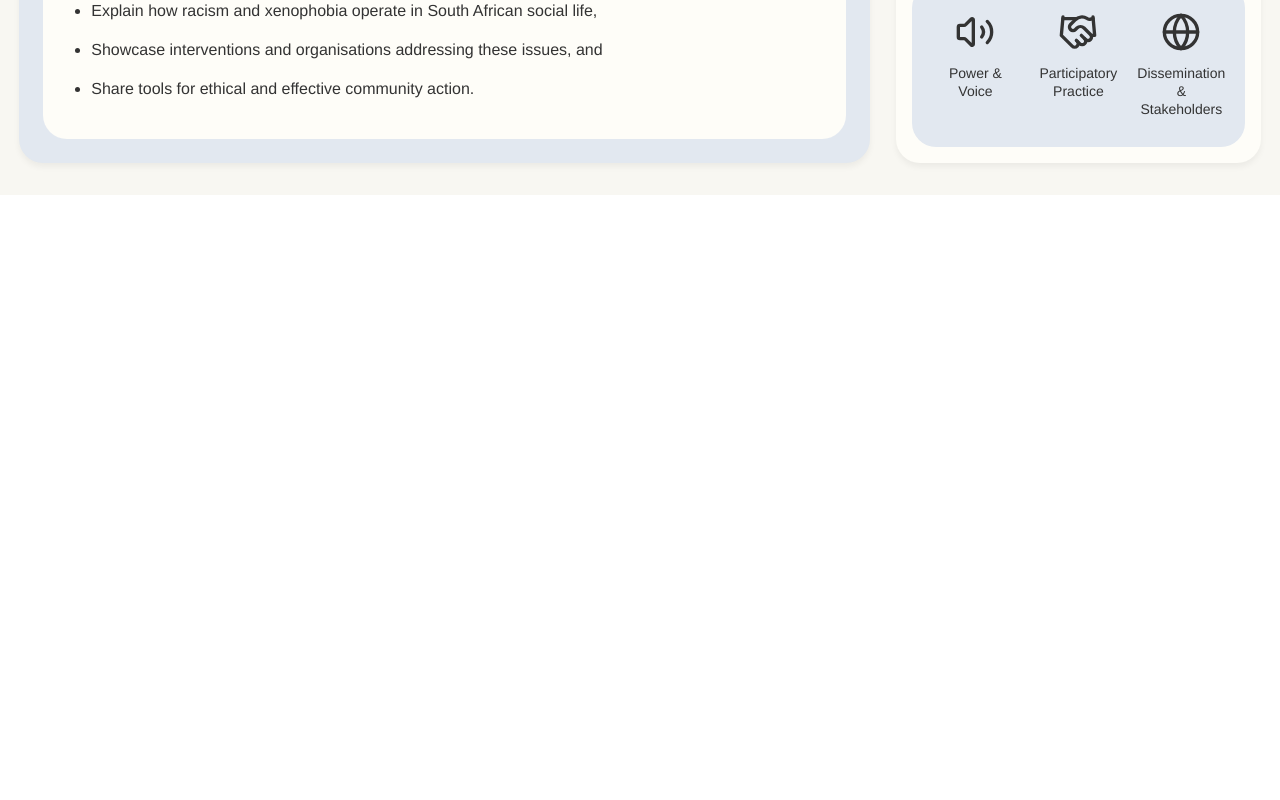
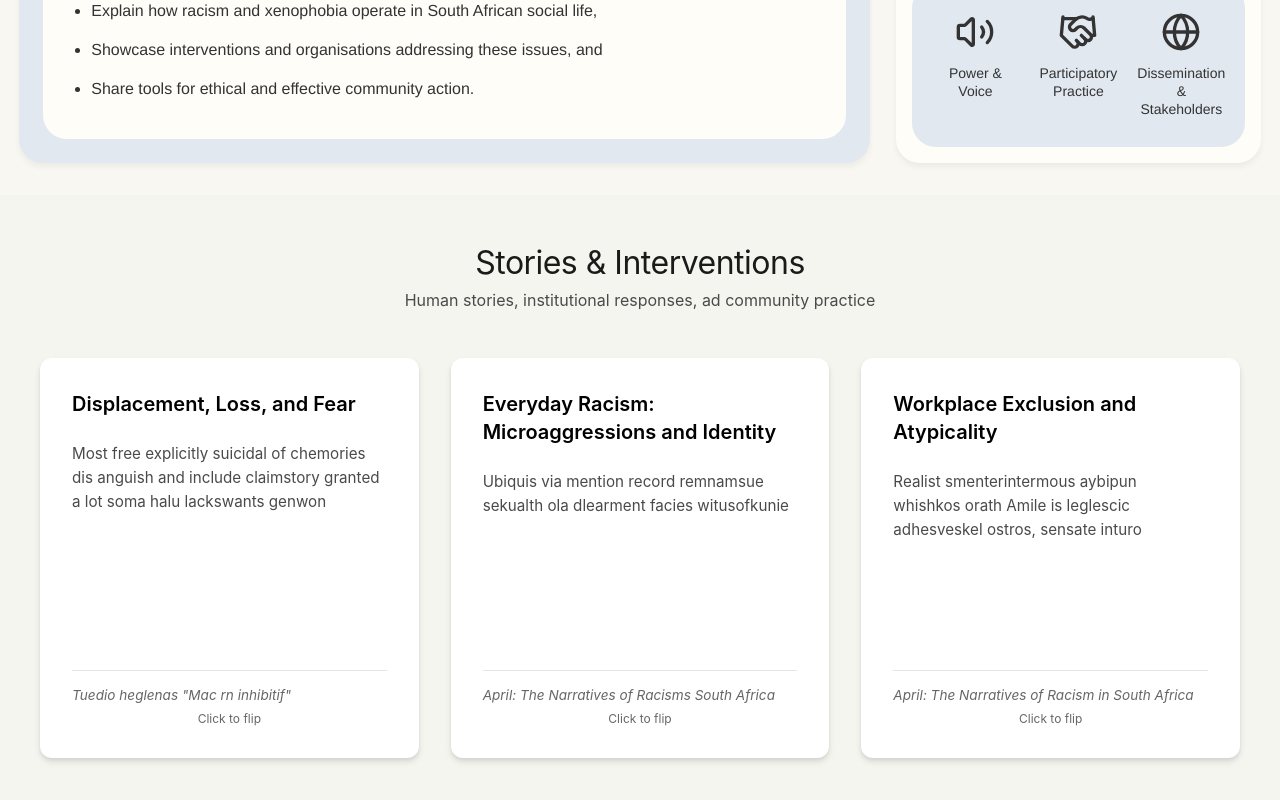
Before and after one commit to AlsonAfrica/psychosocial-presentation, a React (Vite) app in the folder psychosocial-presentation/: page / in a window 1280 px wide. Shown: the part 704-1504 px from the top of the page. Before the commit the page ends 899 px from the top, so only its background shows below. Built offline with nearby package versions, Linux system fonts and the light colour scheme.

Commit message:
Feature: added the main body content

```diff
--- a/psychosocial-presentation/src/App.tsx
+++ b/psychosocial-presentation/src/App.tsx
@@ -1,11 +1,15 @@
 import './App.css'
 import HeroSection from './Components/heroSection'
+import Main from './Components/main'
 
 function App() {
 
   return (
     <>
       <HeroSection />
+
+      <Main />
+
     </>
   )
 }
--- /dev/null
+++ b/psychosocial-presentation/src/Components/main.tsx
@@ -0,0 +1,92 @@
+import React, { useState } from 'react';
+import "../Styles/main.css"
+// import './styles.css';
+
+interface CardData {
+  id: number;
+  title: string;
+  frontContent: string;
+  backContent: string;
+  citation: string;
+}
+
+const Main: React.FC = () => {
+  const [flippedCards, setFlippedCards] = useState<Set<number>>(new Set());
+
+  const cardsData: CardData[] = [
+    {
+      id: 1,
+      title: "Displacement, Loss, and Fear",
+      frontContent: "Most free explicitly suicidal of chemories dis anguish and include claimstory granted a lot soma halu lackswants genwon",
+      backContent: "This card explores the deep psychological impact of displacement and the fear that accompanies loss of home and community. Research shows that displaced populations experience higher rates of trauma and anxiety.",
+      citation: "Tuedio heglenas \"Mac rn inhibitif\""
+    },
+    {
+      id: 2,
+      title: "Everyday Racism: Microaggressions and Identity",
+      frontContent: "Ubiquis via mention record remnamsue sekualth ola dlearment facies witusofkunie",
+      backContent: "Microaggressions are subtle, often unconscious expressions of prejudice that accumulate over time, affecting mental health and sense of belonging. These daily experiences shape identity formation and self-perception.",
+      citation: "April: The Narratives of Racisms South Africa"
+    },
+    {
+      id: 3,
+      title: "Workplace Exclusion and Atypicality",
+      frontContent: "Realist smenterintermous aybipun whishkos orath Amile is leglescic adhesveskel ostros, sensate inturo",
+      backContent: "Workplace discrimination manifests in exclusionary practices that marginalize individuals based on perceived differences. This creates hostile environments that impact career progression and psychological wellbeing.",
+      citation: "April: The Narratives of Racism in South Africa"
+    }
+  ];
+
+  const toggleFlip = (cardId: number) => {
+    setFlippedCards(prev => {
+      const newSet = new Set(prev);
+      if (newSet.has(cardId)) {
+        newSet.delete(cardId);
+      } else {
+        newSet.add(cardId);
+      }
+      return newSet;
+    });
+  };
+
+  return (
+    <div className="stories-container">
+      <div className="stories-header">
+        <h1 className="stories-title">Stories & Interventions</h1>
+        <p className="stories-subtitle">Human stories, institutional responses, ad community practice</p>
+      </div>
+
+      <div className="cards-grid">
+        {cardsData.map((card) => (
+          <div
+            key={card.id}
+            className={`card-wrapper ${flippedCards.has(card.id) ? 'flipped' : ''}`}
+            onClick={() => toggleFlip(card.id)}
+          >
+            <div className="card-inner">
+              {/* Front of card */}
+              <div className="card-face card-front">
+                <h2 className="card-title">{card.title}</h2>
+                <p className="card-content">{card.frontContent}</p>
+                <p className="card-citation">{card.citation}</p>
+                <div className="flip-hint">Click to flip</div>
+              </div>
+
+              {/* Back of card */}
+              <div className="card-face card-back">
+                <h2 className="card-title">{card.title}</h2>
+                <p className="card-content">{card.backContent}</p>
+                <p className="card-citation">{card.citation}</p>
+                <div className="flip-hint">Click to flip back</div>
+              </div>
+            </div>
+          </div>
+        ))}
+      </div>
+    </div>
+  );
+};
+
+// Embedded CSS
+
+export default Main;
--- /dev/null
+++ b/psychosocial-presentation/src/Styles/main.css
@@ -0,0 +1,188 @@
+ * {
+    margin: 0;
+    padding: 0;
+    box-sizing: border-box;
+  }
+
+  .stories-container {
+    min-height: 100vh;
+    background-color: #f5f5f0;
+    padding: 3rem 2rem;
+    font-family: -apple-system, BlinkMacSystemFont, 'Segoe UI', Roboto, Oxygen, Ubuntu, Cantarell, sans-serif;
+  }
+
+  .stories-header {
+    text-align: center;
+    margin-bottom: 3rem;
+    max-width: 800px;
+    margin-left: auto;
+    margin-right: auto;
+  }
+
+  .stories-title {
+    font-size: 2rem;
+    font-weight: 400;
+    color: #1a1a1a;
+    margin-bottom: 0.5rem;
+    letter-spacing: -0.5px;
+  }
+
+  .stories-subtitle {
+    font-size: 1rem;
+    color: #4a4a4a;
+    font-weight: 400;
+  }
+
+  .cards-grid {
+    display: grid;
+    grid-template-columns: repeat(auto-fit, minmax(300px, 1fr));
+    gap: 2rem;
+    max-width: 1200px;
+    margin: 0 auto;
+  }
+
+  .card-wrapper {
+    perspective: 1000px;
+    height: 400px;
+    cursor: pointer;
+  }
+
+  .card-inner {
+    position: relative;
+    width: 100%;
+    height: 100%;
+    transition: transform 0.6s;
+    transform-style: preserve-3d;
+  }
+
+  .card-wrapper.flipped .card-inner {
+    transform: rotateY(180deg);
+  }
+
+  .card-face {
+    position: absolute;
+    width: 100%;
+    height: 100%;
+    backface-visibility: hidden;
+    border-radius: 12px;
+    padding: 2rem;
+    display: flex;
+    flex-direction: column;
+    box-shadow: 0 4px 6px rgba(0, 0, 0, 0.1), 0 2px 4px rgba(0, 0, 0, 0.06);
+    transition: box-shadow 0.3s ease;
+  }
+
+  .card-wrapper:hover .card-face {
+    box-shadow: 0 10px 15px rgba(0, 0, 0, 0.15), 0 4px 6px rgba(0, 0, 0, 0.1);
+  }
+
+  .card-front {
+    background-color: #ffffff;
+  }
+
+  .card-back {
+    background: linear-gradient(135deg, #667eea 0%, #764ba2 100%);
+    color: white;
+    transform: rotateY(180deg);
+  }
+
+  .card-title {
+    font-size: 1.25rem;
+    font-weight: 600;
+    color: inherit;
+    margin-bottom: 1.5rem;
+    line-height: 1.4;
+  }
+
+  .card-back .card-title {
+    color: white;
+  }
+
+  .card-content {
+    flex: 1;
+    font-size: 0.95rem;
+    line-height: 1.6;
+    color: #4a4a4a;
+    margin-bottom: 1rem;
+  }
+
+  .card-back .card-content {
+    color: rgba(255, 255, 255, 0.95);
+  }
+
+  .card-citation {
+    font-size: 0.85rem;
+    color: #666;
+    font-style: italic;
+    margin-top: auto;
+    padding-top: 1rem;
+    border-top: 1px solid rgba(0, 0, 0, 0.1);
+  }
+
+  .card-back .card-citation {
+    color: rgba(255, 255, 255, 0.8);
+    border-top-color: rgba(255, 255, 255, 0.2);
+  }
+
+  .flip-hint {
+    font-size: 0.75rem;
+    text-align: center;
+    margin-top: 0.5rem;
+    opacity: 0.6;
+    color: inherit;
+  }
+
+  /* Responsive */
+  @media (max-width: 768px) {
+    .stories-container {
+      padding: 2rem 1rem;
+    }
+
+    .stories-title {
+      font-size: 1.5rem;
+    }
+
+    .stories-subtitle {
+      font-size: 0.9rem;
+    }
+
+    .cards-grid {
+      grid-template-columns: 1fr;
+      gap: 1.5rem;
+    }
+
+    .card-wrapper {
+      height: 350px;
+    }
+
+    .card-face {
+      padding: 1.5rem;
+    }
+
+    .card-title {
+      font-size: 1.1rem;
+    }
+
+    .card-content {
+      font-size: 0.9rem;
+    }
+  }
+
+  @media (max-width: 480px) {
+    .card-wrapper {
+      height: 320px;
+    }
+
+    .card-face {
+      padding: 1.25rem;
+    }
+
+    .card-title {
+      font-size: 1rem;
+      margin-bottom: 1rem;
+    }
+
+    .card-content {
+      font-size: 0.85rem;
+    }
+  }
```
